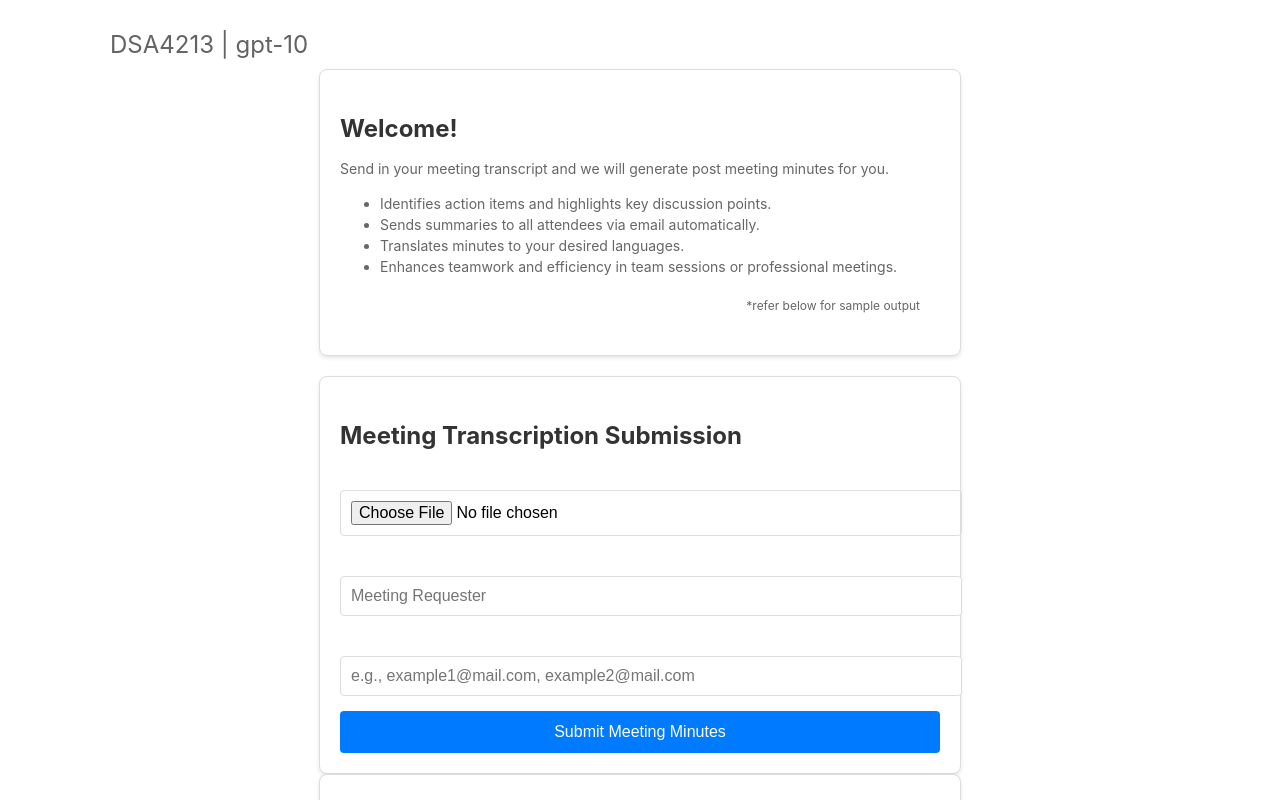
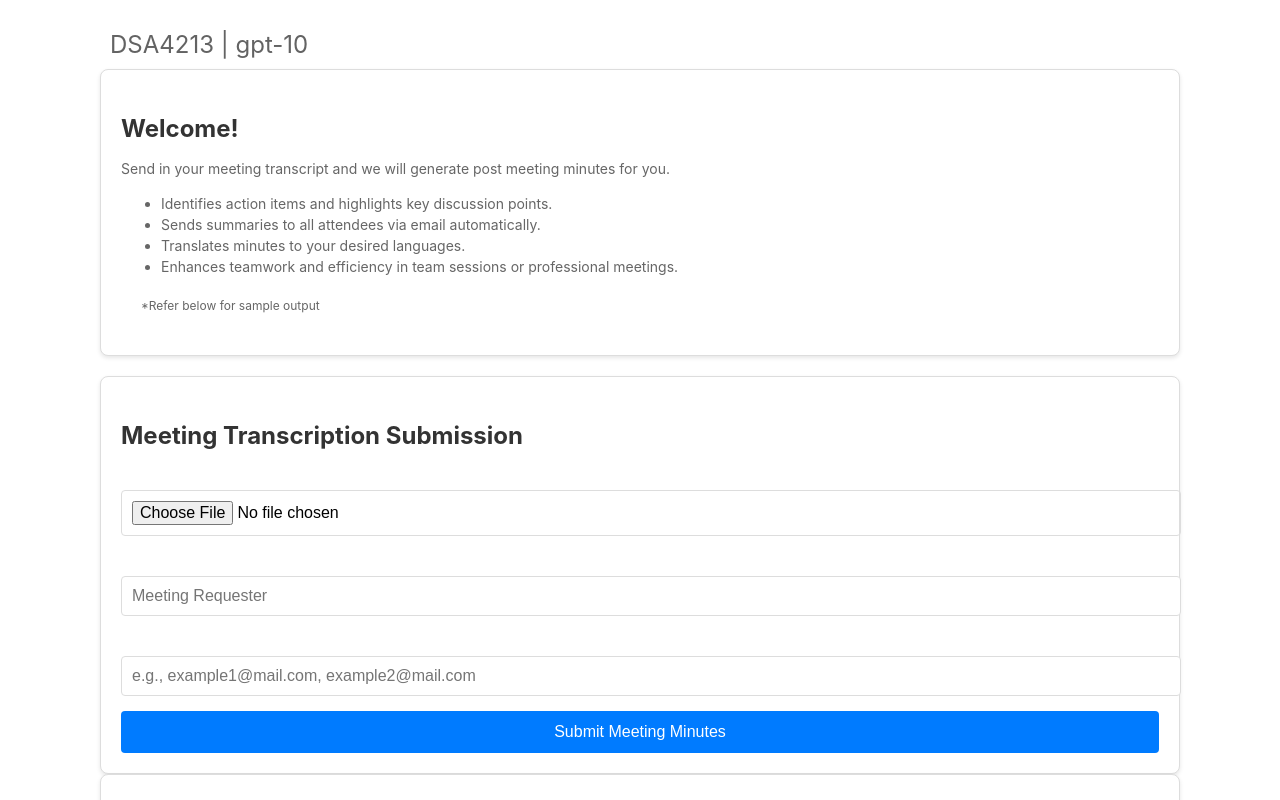
Before and after one commit to EdwardLimJH/gpt-10, a React (Create React App) app in the folder frontend/frontend-app/: page / in a window 1280 px wide. Shown: the top 800 px of the page. Built offline with nearby package versions, Linux system fonts and the light colour scheme.

Commit message:
Added change to show clearer workflow and larger image

```diff
--- a/frontend/frontend-app/src/Screens/StartScreen/index.tsx
+++ b/frontend/frontend-app/src/Screens/StartScreen/index.tsx
@@ -2,12 +2,12 @@ import React, { useState, useEffect } from 'react';
 import { useNavigate, useLocation } from 'react-router-dom';
 import styled from 'styled-components';
 import { ReactComponent as MeetingAssistantIcon } from './icons/meeting-assistant-icon.svg';
-import Images from "./images/photo.jpg";
+import Images from "./images/meeting_assistant_workflow_nolegend.png";
 import Sample_Output from "./images/photo_2024-04-18_15-50-39.jpg";
 import Japanese from "./images/japanese.png";
 
 const Container = styled.div`
-  max-width: 600px;
+  max-width: 1500px;
   margin: 0 auto;
   padding: 20px;
   border: 1px solid #ddd;
@@ -72,7 +72,6 @@ const Button = styled.button`
 
 const HowItWorksHeader = styled.h2`
   font-size: 24px;
-  color: #fff;
   margin-top: 40px; /* Adjust as necessary for your layout */
   margin-bottom: 20px;
   text-align: center;
@@ -88,9 +87,9 @@ const HowItWorksImage = styled.img`
 const Footnote = styled.p`
   font-size: 12px;
   color: #666;
-  text-align: right;
+  text-align: left;
   margin-top: 20px; // Adjust the margin as needed
-  padding-right: 20px;
+  padding-left: 20px;
 `;
 
 
@@ -167,7 +166,7 @@ const handleSubmit = () => {
             <li>Translates minutes to your desired languages.</li>
             <li>Enhances teamwork and efficiency in team sessions or professional meetings.</li>
           </ul>
-          <Footnote>*refer below for sample output</Footnote>
+          <Footnote>*Refer below for sample output</Footnote>
         </Description>
       </Container>
       <br />
```
Also changed, not shown: frontend/frontend-app/src/Screens/StartScreen/images/meeting-assistant-workflow.png (added), frontend/frontend-app/src/Screens/StartScreen/images/meeting_assistant_workflow_nolegend.png (added).
